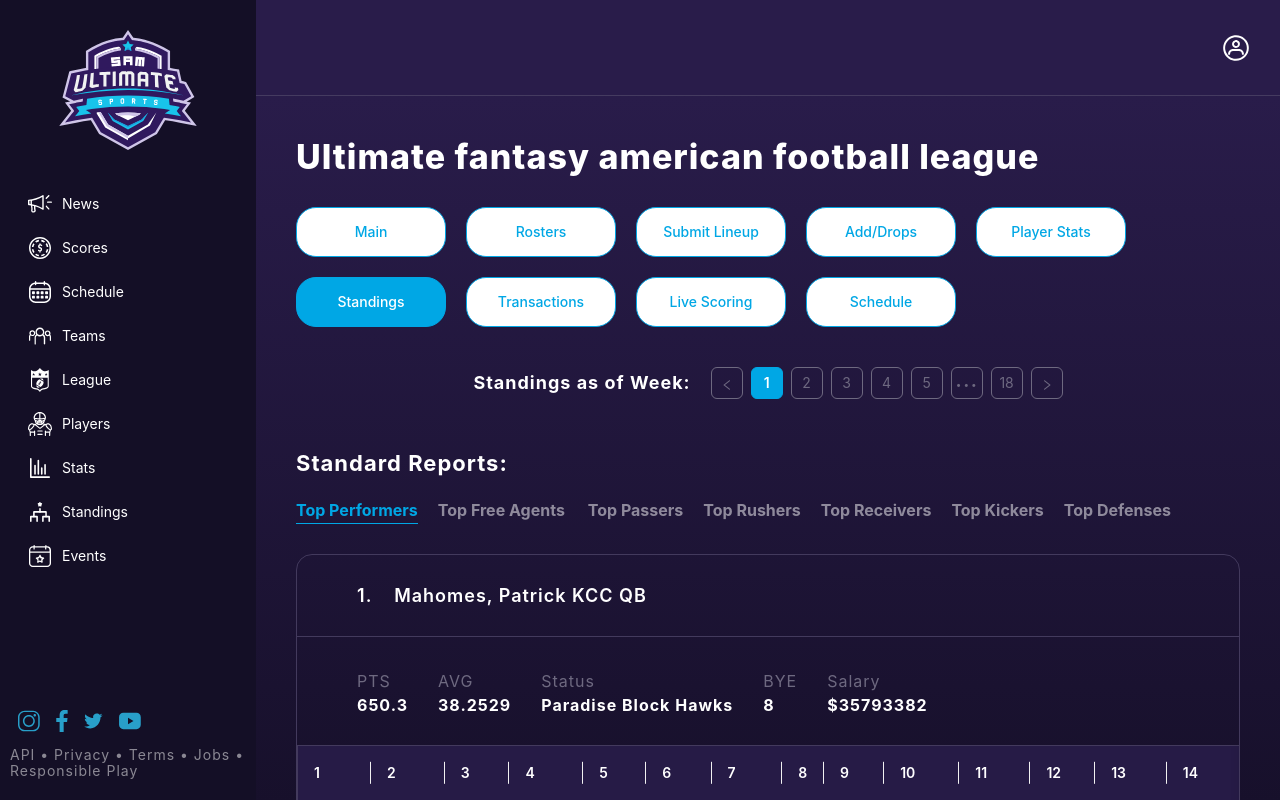
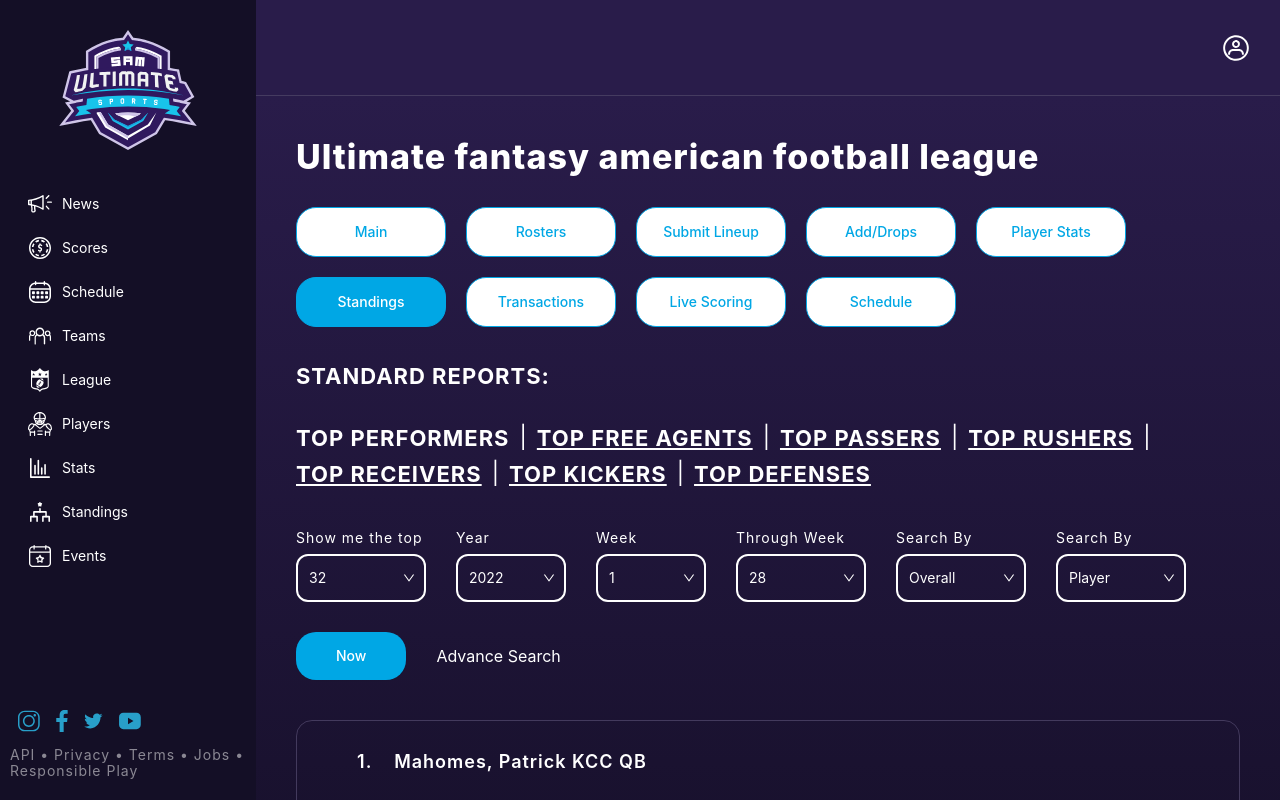
Before and after one commit to samsports24/sm-website, a React (Create React App) app: page /player-stats in a window 1280 px wide. Shown: the top 800 px of the page. Built offline with nearby package versions, Linux system fonts and the light colour scheme; sample sign-in values are in the browser's storage.

Commit message:
updated: league standing, players stats and standing detail header

```diff
--- a/src/components/LeagueStandingCard/index.js
+++ b/src/components/LeagueStandingCard/index.js
@@ -2,7 +2,7 @@ import React from 'react'
 
 import { Image, Table } from 'antd'
 
-const LeagueStandingCard = ({ data }) => {
+const LeagueStandingCard = ({ data, index }) => {
   // Table Column
   const columns = [
     {
@@ -58,7 +58,7 @@ const LeagueStandingCard = ({ data }) => {
   ]
 
   return (
-    <div className='league_standing_card'>
+    <div className='league_standing_card' style={{ marginTop: index === 0 && '0px' }}>
       <h3 className='text'>{data?.mainTitle}</h3>
       {data?.data?.map((v, i) => {
         return (
--- a/src/components/StandingHeader/index.js
+++ b/src/components/StandingHeader/index.js
@@ -5,7 +5,7 @@ import { Button } from 'antd'
 // Component
 import Pagination from '../Pagination'
 
-const StandingHeader = () => {
+const StandingHeader = ({ pagination = false }) => {
   const [activeBtn, setActiveBtn] = useState('Standings')
 
   const handlePagination = (page) => {
@@ -38,6 +38,7 @@ const StandingHeader = () => {
           </Button>
         ))}
       </div>
+      {pagination && (
         <div className='pagination_box'>
           <Pagination
             title='Standings as of Week:'
@@ -46,6 +47,7 @@ const StandingHeader = () => {
             onChange={handlePagination}
           />
         </div>
+      )}
     </header>
   )
 }
--- a/src/pages/LeagueStandings.js
+++ b/src/pages/LeagueStandings.js
@@ -657,7 +657,7 @@ const LeagueStandings = () => {
   return (
     <div className='standing_container'>
       {/* HEADER */}
-      <StandingHeader />
+      <StandingHeader pagination={true} />
 
       <div className='heading_box'>
         <h2>League Standings</h2>
@@ -665,7 +665,7 @@ const LeagueStandings = () => {
 
       <div className='league_standing_card_container' style={{ width: '100%' }}>
         {data.map((v, i) => (
-          <LeagueStandingCard key={i} data={v} />
+          <LeagueStandingCard key={i} data={v} index={i} />
         ))}
       </div>
     </div>
--- a/src/pages/PlayerStats.js
+++ b/src/pages/PlayerStats.js
@@ -1,10 +1,11 @@
 // Component
-import { useState } from 'react'
+// import { useState } from 'react'
+import { Button, Select } from 'antd'
 import StandingHeader from '../components/StandingHeader'
 import StatsCard from '../components/StatsCard'
 
 const PlayerStats = () => {
-  const [activeFilter, setActiveFilter] = useState('Top Performers')
+  // const [activeFilter, setActiveFilter] = useState('Top Performers')
 
   const data = [
     {
@@ -1125,7 +1126,7 @@ const PlayerStats = () => {
       <StandingHeader />
 
       {/* FILTERS */}
-      <section className='filter_box'>
+      {/* <section className='filter_box'>
         <h2>Standard Reports:</h2>
         <ul>
           {[
@@ -1148,6 +1149,102 @@ const PlayerStats = () => {
             )
           })}
         </ul>
+      </section> */}
+      <h2 className='heading'>STANDARD REPORTS:</h2>
+
+      <div className='link_box'>
+        <h2>TOP PERFORMERS</h2> | <h2>TOP FREE AGENTS</h2> | <h2>TOP PASSERS</h2> |{' '}
+        <h2>TOP RUSHERS</h2> |<h2>TOP RECEIVERS</h2> | <h2>TOP KICKERS</h2> | <h2>TOP DEFENSES</h2>
+      </div>
+
+      {/* DROPDOWN */}
+      <section className='dropdown_container'>
+        <div className='select_box'>
+          <p>Show me the top</p>
+          <Select
+            defaultValue='32'
+            style={{ minWidth: 130 }}
+            // onChange={handleChange}
+            options={[
+              {
+                value: '32',
+                label: '32',
+              },
+            ]}
+          />
+        </div>
+        <div className='select_box'>
+          <p>Year</p>
+          <Select
+            defaultValue='2022'
+            style={{ minWidth: 110 }}
+            // onChange={handleChange}
+            options={[
+              {
+                value: '2022',
+                label: '2022',
+              },
+            ]}
+          />
+        </div>
+        <div className='select_box'>
+          <p>Week</p>
+          <Select
+            defaultValue='1'
+            style={{ minWidth: 110 }}
+            // onChange={handleChange}
+            options={[
+              {
+                value: '1',
+                label: '1',
+              },
+            ]}
+          />
+        </div>
+        <div className='select_box'>
+          <p>Through Week</p>
+          <Select
+            defaultValue='28'
+            style={{ minWidth: 130 }}
+            // onChange={handleChange}
+            options={[
+              {
+                value: '28',
+                label: '28',
+              },
+            ]}
+          />
+        </div>
+        <div className='select_box'>
+          <p>Search By</p>
+          <Select
+            defaultValue='Overall'
+            style={{ minWidth: 130 }}
+            // onChange={handleChange}
+            options={[
+              {
+                value: 'Overall',
+                label: 'Overall',
+              },
+            ]}
+          />
+        </div>
+        <div className='select_box'>
+          <p>Search By</p>
+          <Select
+            defaultValue='Player'
+            style={{ minWidth: 130 }}
+            // onChange={handleChange}
+            options={[
+              {
+                value: 'Player',
+                label: 'Player',
+              },
+            ]}
+          />
+        </div>
+        <Button className='now_btn'>Now</Button>
+        <Button className='advance_btn'>Advance Search</Button>
       </section>
 
       {/* STATS */}
--- a/src/pages/StandingDetail.js
+++ b/src/pages/StandingDetail.js
@@ -251,7 +251,18 @@ const StandingDetail = () => {
       {/* HEADER */}
       <StandingHeader />
 
-      <h2 className='heading'>RED ZONE DRAGONS: MAIN </h2>
+      <p className='hint_text'>
+        Hint: For privacy reasons, owner email addresses, phone/fax numbers, and other owner contact
+        information is only displayed to people who have logged into this league.
+      </p>
+
+      <h2 className='heading'>RED ZONE DRAGONS:</h2>
+
+      <div className='link_box'>
+        <h2>MAIN</h2> | <h2>ROSTER</h2> | <h2>ROSTER W/STATS</h2> | <h2>SCORING HISTORY</h2> |
+        <h2>TRANSACTIONS</h2> | <h2>SCHEDULE</h2> | <h2>ACCOUNTING</h2> | <h2>SERIES RECORDS</h2> |
+        <h2>BOX SCORE</h2>
+      </div>
 
       <section className='detail_container'>
         <div className='image_box'>
--- a/src/styles/components/leagueStandingCard.css
+++ b/src/styles/components/leagueStandingCard.css
@@ -13,6 +13,9 @@
   font-style: normal;
   font-weight: 600;
   line-height: normal;
+  padding: 10px 20px;
+  background-color: var(--primaryPurple);
+  width: max-content;
 }
 .league_standing_card .table_card {
   width: 100%;
--- a/src/styles/pages/leagueStandings.css
+++ b/src/styles/pages/leagueStandings.css
@@ -5,8 +5,9 @@
 /* League Standings */
 .standing_container .heading_box {
   margin-top: 40px;
-  background-color: var(--primaryPurple);
-  border-radius: 10px 10px 0px 0px;
+  margin-bottom: 20px;
+  /* background-color: var(--primaryPurple);
+  border-radius: 10px 10px 0px 0px; */
 }
 .standing_container .heading_box h2 {
   color: var(--text);
@@ -14,7 +15,6 @@
   font-style: normal;
   font-weight: 700;
   line-height: 28px;
-  padding: 19px 24px;
 }
 
 .standing_container .league_standing_card_container {
--- a/src/styles/pages/playerStats.css
+++ b/src/styles/pages/playerStats.css
@@ -3,7 +3,7 @@
 }
 
 /* FILTERS */
-.player_stats_container .filter_box {
+/* .player_stats_container .filter_box {
   width: 100%;
   display: flex;
   align-items: center;
@@ -27,7 +27,6 @@
   margin-bottom: 0px;
   padding: 0;
   overflow-x: auto;
-  /* text-align: center; */
 }
 .player_stats_container .filter_box ul li {
   color: var(--text);
@@ -65,6 +64,97 @@
   color: var(--primary);
   opacity: 1;
   border-bottom: 1px solid var(--primary);
+} */
+
+.player_stats_container .link_box {
+  width: 100%;
+  display: flex;
+  flex-direction: row;
+  flex-wrap: wrap;
+  gap: 10px;
+  margin-bottom: 40px;
+  color: var(--text);
+  font-size: 22px;
+}
+.player_stats_container .link_box h2:first-child {
+  text-decoration-line: none;
+  cursor: initial;
+}
+.player_stats_container .link_box h2 {
+  color: var(--text);
+  font-size: 22px;
+  font-style: normal;
+  font-weight: 700;
+  line-height: normal;
+  text-decoration-line: underline;
+  cursor: pointer;
+}
+
+.player_stats_container .heading {
+  color: var(--text);
+  font-size: 22px;
+  font-style: normal;
+  font-weight: 700;
+  line-height: 28px;
+  margin-top: 35px;
+  margin-bottom: 35px;
+  text-transform: uppercase;
+}
+
+/* DROPDOWN */
+.player_stats_container .dropdown_container {
+  width: 100%;
+  margin-bottom: 40px;
+  display: flex;
+  flex-direction: row;
+  align-items: center;
+  gap: 30px;
+  flex-wrap: wrap;
+}
+.player_stats_container .dropdown_container .select_box p {
+  color: var(--text);
+  font-size: 14px;
+  font-style: normal;
+  font-weight: 400;
+  line-height: 22px;
+  margin-bottom: 5px;
+}
+.player_stats_container .dropdown_container .select_box .ant-select {
+  height: 48px !important;
+}
+.player_stats_container .dropdown_container .select_box .ant-select .ant-select-selector {
+  height: 48px !important;
+  align-items: center;
+  border: 2px solid #fff;
+  border-radius: 12px;
+}
+.player_stats_container .dropdown_container .now_btn {
+  height: 48px;
+  align-self: flex-end;
+  border-radius: 20px;
+  background-color: var(--primary);
+  border: none;
+  padding-inline: 40px;
+  color: var(--text);
+  text-align: center;
+  font-size: 14px;
+  font-style: normal;
+  font-weight: 500;
+  line-height: 20px;
+}
+.player_stats_container .dropdown_container .advance_btn {
+  height: 48px;
+  align-self: flex-end;
+  padding-inline: 0px;
+  background-color: transparent;
+  border: none;
+  outline: none;
+  box-shadow: none;
+  color: var(--text);
+  font-size: 16px;
+  font-style: normal;
+  font-weight: 400;
+  line-height: 28px;
 }
 
 /* STATS */
@@ -72,7 +162,6 @@
   width: 100%;
   display: flex;
   flex-direction: column;
-  margin-top: 30px;
   gap: 30px;
   overflow-y: auto;
   max-height: 800px;
@@ -103,3 +192,27 @@
   border-top-right-radius: 0px !important;
   border-right: 1px solid var(--border) !important;
 }
+
+@media (max-width: 768px) {
+  .player_stats_container .link_box {
+    font-size: 15px;
+  }
+  .player_stats_container .link_box h2 {
+    font-size: 15px;
+  }
+  .player_stats_container .dropdown_container {
+  gap: 15px;
+}
+.player_stats_container .dropdown_container .select_box .ant-select {
+  height: 35px !important;
+}
+.player_stats_container .dropdown_container .select_box .ant-select .ant-select-selector {
+  height: 35px !important;
+}
+.player_stats_container .dropdown_container .now_btn {
+  height: 35px;
+}
+.player_stats_container .dropdown_container .advance_btn {
+  height: 35px;
+}
+}
--- a/src/styles/pages/standingDetail.css
+++ b/src/styles/pages/standingDetail.css
@@ -1,5 +1,38 @@
 .standing_detail_container {
   width: 100%;
+}
+
+.standing_detail_container .hint_text {
+  color: var(--text);
+  margin-top: 40px;
+  font-size: 18px;
+  font-style: normal;
+  font-weight: 600;
+  line-height: 28px;
+}
+
+.standing_detail_container .link_box {
+  width: 100%;
+  display: flex;
+  flex-direction: row;
+  flex-wrap: wrap;
+  gap: 10px;
+  margin-bottom: 50px;
+  color: var(--text);
+  font-size: 22px;
+}
+.standing_detail_container .link_box h2:first-child {
+  text-decoration-line: none;
+  cursor: initial;
+}
+.standing_detail_container .link_box h2 {
+  color: var(--text);
+  font-size: 22px;
+  font-style: normal;
+  font-weight: 700;
+  line-height: normal;
+  text-decoration-line: underline;
+  cursor: pointer;
 }
 
 .standing_detail_container .heading {
@@ -8,8 +41,9 @@
   font-style: normal;
   font-weight: 700;
   line-height: 28px;
-  margin-top: 40px;
-  margin-bottom: 30px;
+  margin-top: 35px;
+  margin-bottom: 35px;
+  text-transform: uppercase;
 }
 
 .standing_detail_container .detail_container {
@@ -110,4 +144,10 @@
   .standing_detail_container .chart_container canvas {
     height: 200px !important;
   }
+  .standing_detail_container .link_box {
+    font-size: 15px;
+  }
+  .standing_detail_container .link_box h2 {
+    font-size: 15px;
+  }
 }
```
Lines whose indentation alone changed are shown as unchanged.
